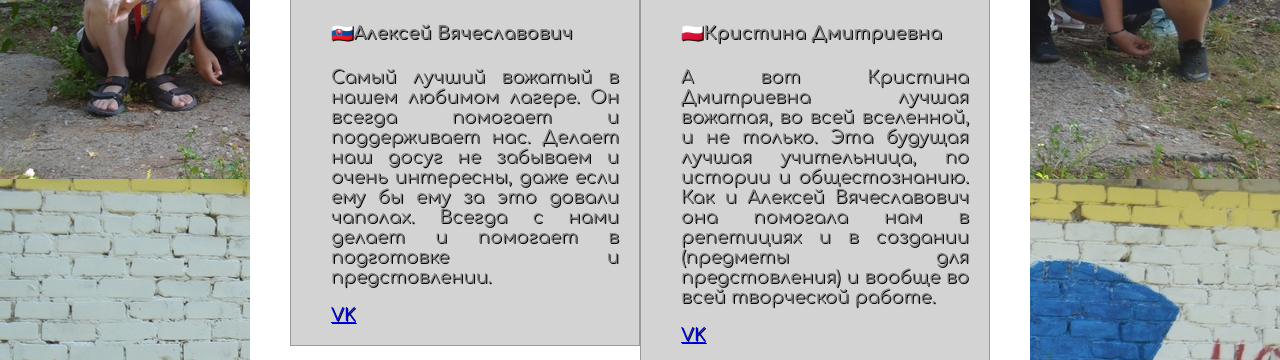
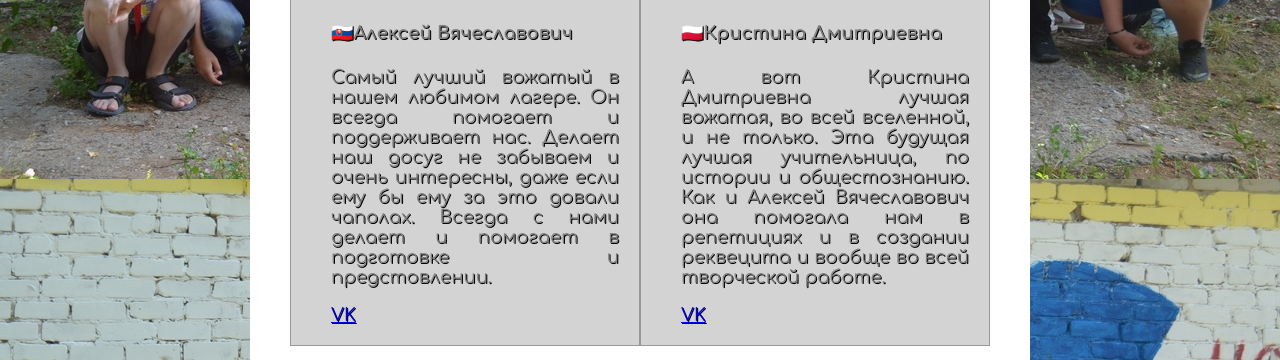
Before and after one commit to junVlad8/altruists, a plain HTML site: page index.html in a window 1280 px wide. Shown: the part 1517-1877 px from the top of the page. Drawn offline with Linux system fonts and the light colour scheme.

Commit message:
2.1.0.2.(2.2-8.7.)

```diff
--- a/index.html
+++ b/index.html
@@ -84,7 +84,7 @@
 							<img src="img/kristinaDmitrievna_800.png" class="imgEducators">
 							<div class="descriptionEducators">
 								<h4>🇵🇱Кристина Дмитриевна</h4>
-								<p>А вот Кристина Дмитриевна лучшая вожатая, во всей вселенной, и не только. Эта будущая лучшая учительница, по истории и общестознанию. Как и Алексей Вячеславович она помогала нам в репетициях и в создании (предметы для предстовления) и вообще во всей творческой работе.</p>
+								<p>А вот Кристина Дмитриевна лучшая вожатая, во всей вселенной, и не только. Эта будущая лучшая учительница, по истории и общестознанию. Как и Алексей Вячеславович она помогала нам в репетициях и в создании реквецита и вообще во всей творческой работе.</p>
 								<a href="https://vk.com/k.timoshko" target="_blank">VK</a>
 							</div>
 						</div>
```
